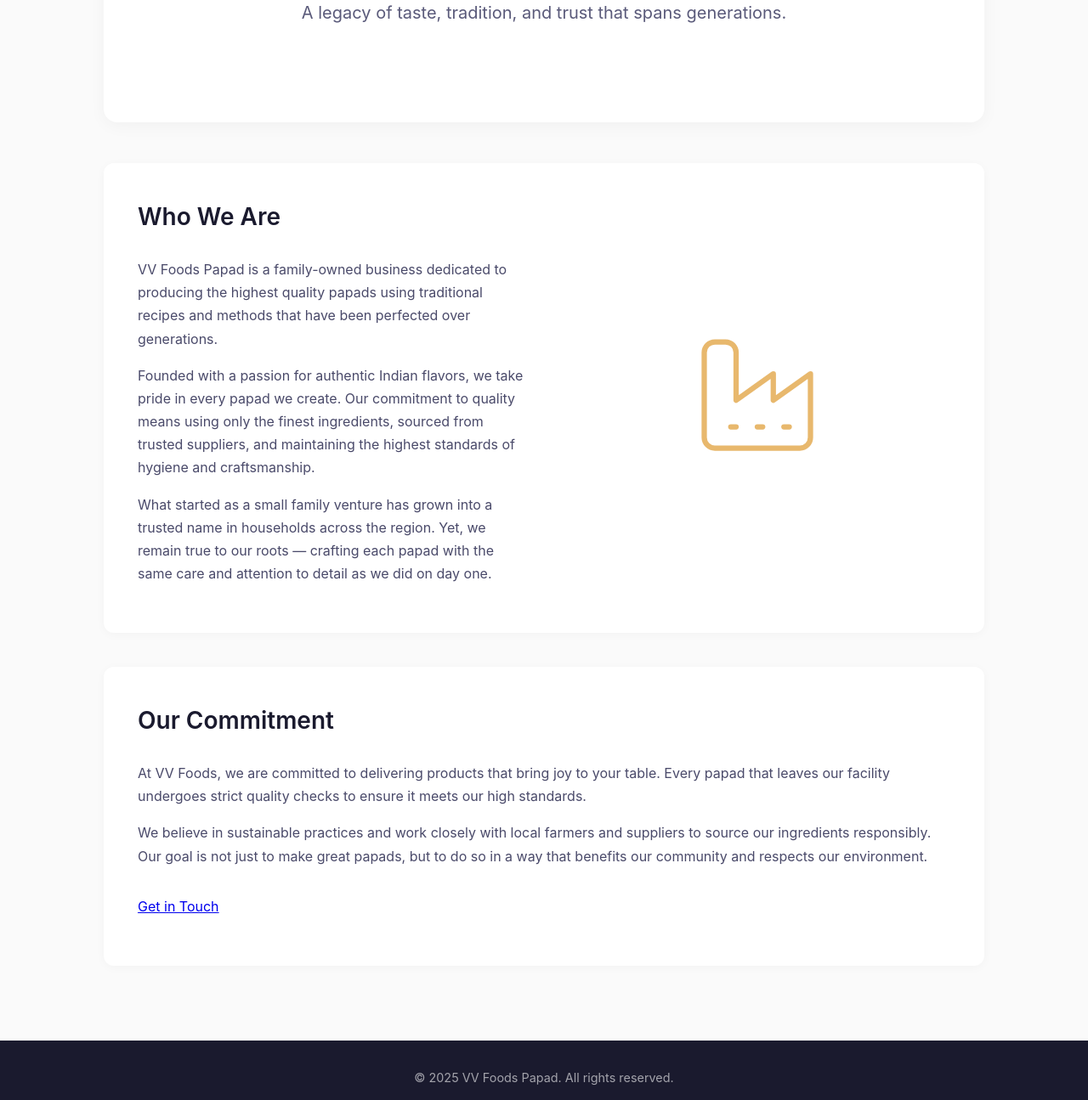
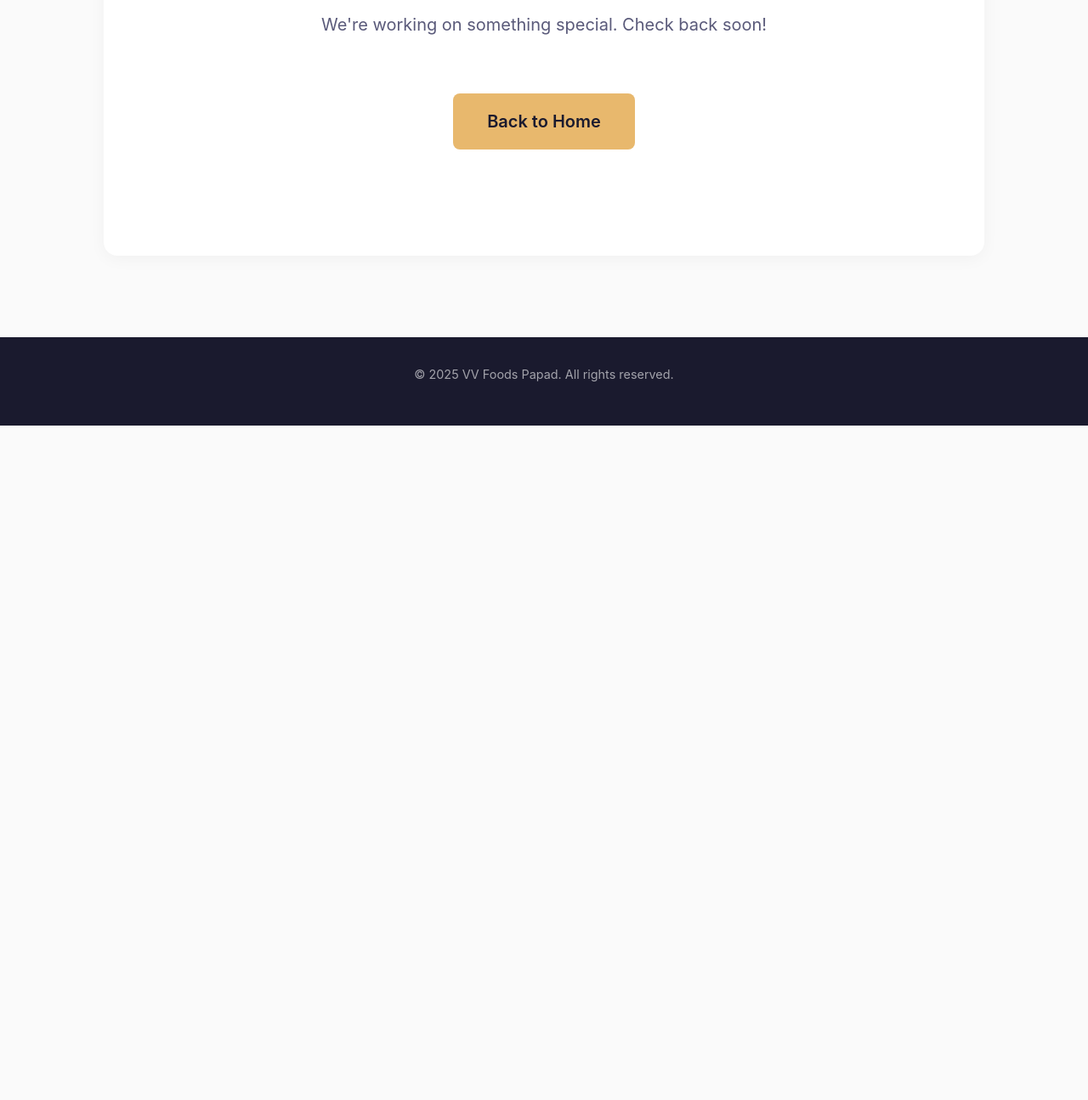
Before and after one commit to VVFoodsPapad/vvfoodspapad.github.io, a website: page about.html in a window 1280 px wide. Shown: the part 308-1603 px from the top of the page at 85% size. After the commit the page ends 809 px from the top, so only its background shows below. Drawn offline with Linux system fonts and the light colour scheme.

Commit message:
Update about page to coming soon

```diff
--- a/about.html
+++ b/about.html
@@ -18,31 +18,11 @@
     </header>
 
     <main>
-        <section class="hero">
-            <h2>Our Story</h2>
-            <p>A legacy of taste, tradition, and trust that spans generations.</p>
-        </section>
-
-        <section>
-            <div class="about-content">
-                <div>
-                    <h2>Who We Are</h2>
-                    <p>VV Foods Papad is a family-owned business dedicated to producing the highest quality papads using traditional recipes and methods that have been perfected over generations.</p>
-                    <p>Founded with a passion for authentic Indian flavors, we take pride in every papad we create. Our commitment to quality means using only the finest ingredients, sourced from trusted suppliers, and maintaining the highest standards of hygiene and craftsmanship.</p>
-                    <p>What started as a small family venture has grown into a trusted name in households across the region. Yet, we remain true to our roots — crafting each papad with the same care and attention to detail as we did on day one.</p>
-                </div>
-                <div style="text-align: center;">
-                    <svg xmlns="http://www.w3.org/2000/svg" width="150" height="150" viewBox="0 0 24 24" fill="none" stroke="#e8b86d" stroke-width="1" stroke-linecap="round" stroke-linejoin="round"><path d="M2 20a2 2 0 0 0 2 2h16a2 2 0 0 0 2-2V8l-7 5V8l-7 5V4a2 2 0 0 0-2-2H4a2 2 0 0 0-2 2Z"/><path d="M17 18h1"/><path d="M12 18h1"/><path d="M7 18h1"/></svg>
-                </div>
-            </div>
-        </section>
-
-        <section>
-            <h2>Our Commitment</h2>
-            <p>At VV Foods, we are committed to delivering products that bring joy to your table. Every papad that leaves our facility undergoes strict quality checks to ensure it meets our high standards.</p>
-            <p>We believe in sustainable practices and work closely with local farmers and suppliers to source our ingredients responsibly. Our goal is not just to make great papads, but to do so in a way that benefits our community and respects our environment.</p>
+        <section class="hero" style="min-height: 60vh; display: flex; flex-direction: column; justify-content: center;">
+            <h2>Coming Soon</h2>
+            <p>We're working on something special. Check back soon!</p>
             <p style="margin-top: 2rem;">
-                <a href="contact.html" class="cta-btn">Get in Touch</a>
+                <a href="index.html" class="cta-btn">Back to Home</a>
             </p>
         </section>
     </main>
```
